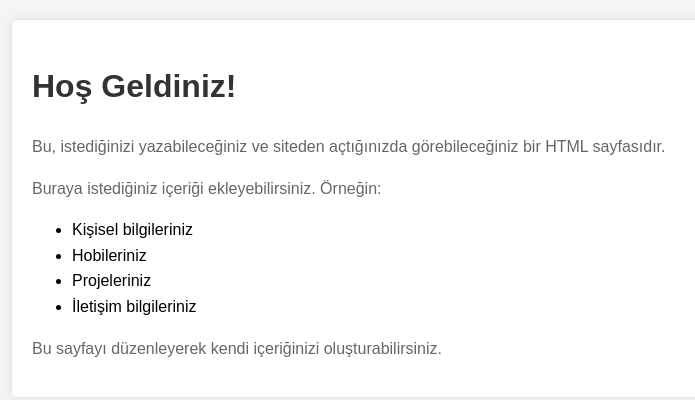
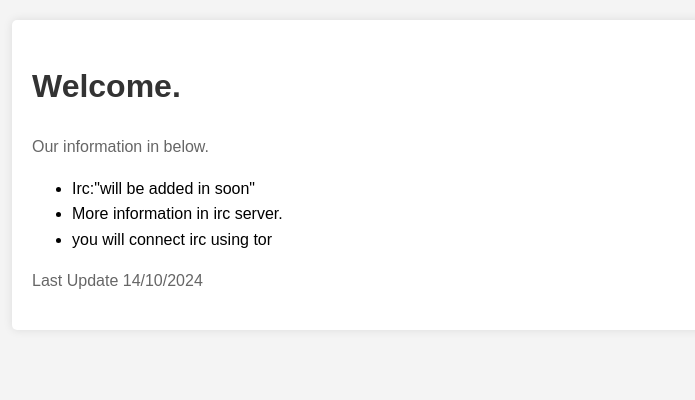
Before and after one commit to MrMultiversesGod/MrMultiversesGod, a plain HTML site: page irc.html in a window 1280 px wide. Shown: the whole page, without its empty margins (208-903 px from the left). Drawn offline with Linux system fonts and the light colour scheme.

Commit message:
irc.html

```diff
--- a/irc.html
+++ b/irc.html
@@ -30,16 +30,16 @@
 </head>
 <body>
     <div class="container">
-        <h1>Hoş Geldiniz!</h1>
-        <p>Bu, istediğinizi yazabileceğiniz ve siteden açtığınızda görebileceğiniz bir HTML sayfasıdır.</p>
-        <p>Buraya istediğiniz içeriği ekleyebilirsiniz. Örneğin:</p>
+        <h1>Welcome.</h1>
+        <p>Our information in below.</p>
+
         <ul>
-            <li>Kişisel bilgileriniz</li>
-            <li>Hobileriniz</li>
-            <li>Projeleriniz</li>
-            <li>İletişim bilgileriniz</li>
+            <li>Irc:"will be added in soon"</li>
+
+            <li>More information in irc server.</li>
+            <li>you will connect irc using tor</li>
         </ul>
-        <p>Bu sayfayı düzenleyerek kendi içeriğinizi oluşturabilirsiniz.</p>
+        <p>Last Update 14/10/2024</p>
     </div>
 </body>
 </html>
```
